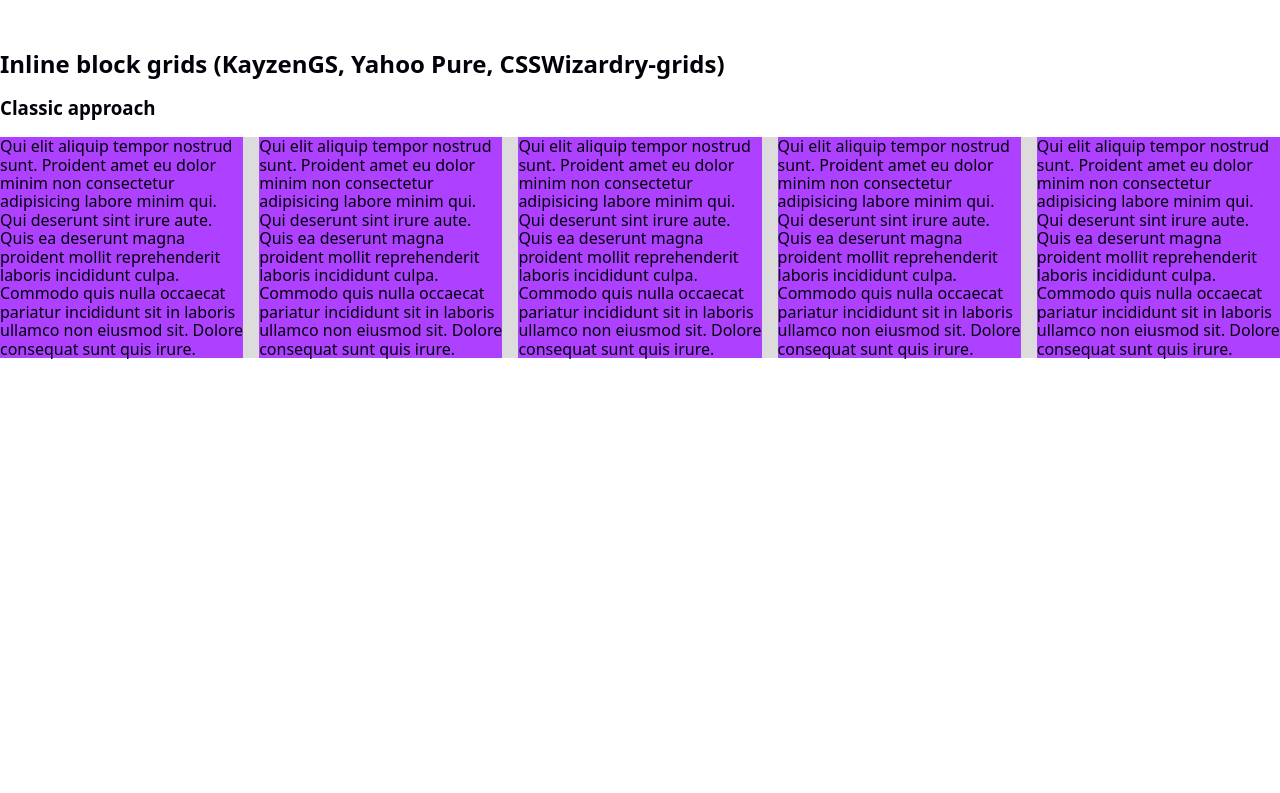
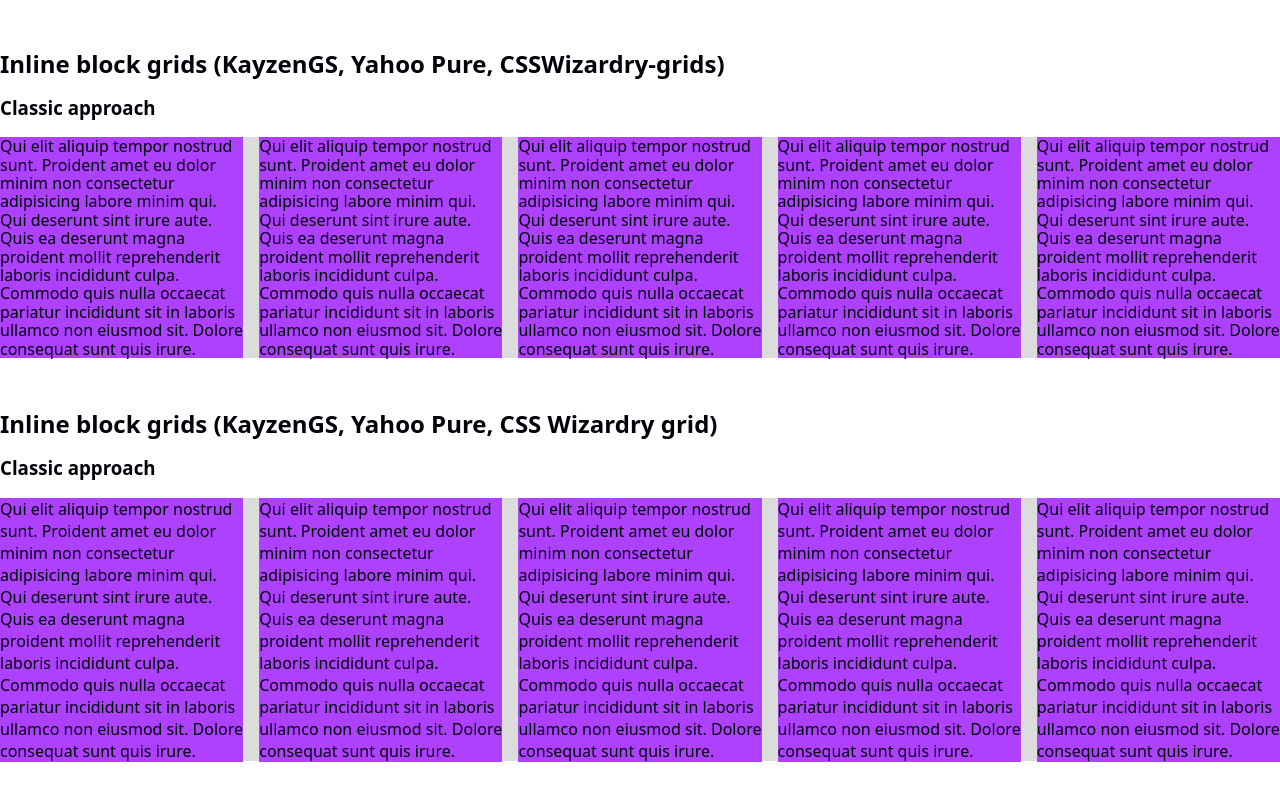
Before and after one commit to maurer2/yesteryear-grids, a Svelte app: page / in a window 1280 px wide. Shown: the part 1131-1924 px from the top of the page. Before the commit the page ends 1491 px from the top, so only its background shows below. Built offline with nearby package versions, Linux system fonts and the light colour scheme.

Commit message:
Added Inline block with text-align justify component

```diff
--- a/src/App.svelte
+++ b/src/App.svelte
@@ -5,6 +5,7 @@
   import FloatsMarginBased from "./lib/FloatsMarginBased/FloatsMarginBased.svelte";
   import FloatsContainerRelative from "./lib/FloatsContainerRelative/FloatsContainerRelative.svelte";
   import InlineBlock from "./lib/InlineBlock/InlineBlock.svelte";
+  import InlineBlockWithTextAlignJustify from "./lib/InlineBlockWithTextAlignJustify/InlineBlockWithTextAlignJustify.svelte";
 
   // const sections = [
   //   { label: "Basic float grid", id: "basic float-grid" },
@@ -37,12 +38,16 @@
     >{columnText}</FloatsContainerRelative
   >
   <InlineBlock {numberOfColumns}>{columnText}</InlineBlock>
+  <InlineBlockWithTextAlignJustify {numberOfColumns}
+    >{columnText}</InlineBlockWithTextAlignJustify
+  >
 </main>
 
 <style>
   @layer components {
     .main {
       display: flex;
+      margin-block-end: 2rem;
       flex-direction: column;
       gap: 2rem;
     }
--- /dev/null
+++ b/src/lib/InlineBlockWithTextAlignJustify/InlineBlockWithTextAlignJustify.svelte
@@ -0,0 +1,47 @@
+<script lang="ts">
+  import type { Snippet } from "svelte";
+
+  import Row from "../Row/Row.svelte";
+  import Column from "../Column/Column.svelte";
+
+  type InlineBlockWithTextAlignJustifyProps = {
+    numberOfColumns: number;
+    children: Snippet;
+  };
+  let { numberOfColumns, children }: InlineBlockWithTextAlignJustifyProps =
+    $props();
+</script>
+
+<section
+  style:--gutter-size-total={"calc((var(--number-of-columns) - 1) * var(--gutter-size))"}
+  style:--size-of-column={"calc((100% - var(--gutter-size-total)) / var(--number-of-columns))"}
+>
+  <h2>Inline block grids (KayzenGS, Yahoo Pure, CSS Wizardry grid)</h2>
+  <div>
+    <h3>Classic approach</h3>
+    <Row style="text-align: justify; line-height: 0;">
+      {#each { length: numberOfColumns } as _, index}
+        <Column
+          style="
+            display: inline-block;
+            inline-size: var(--size-of-column);
+            margin-block-end: -7px;
+            line-height: normal;
+            text-align: start;
+          "
+        >
+          {@render children?.()}
+        </Column>
+        {#if index === numberOfColumns - 1}
+          <span style="display: inline-block; inline-size: 100%; block-size: 0;"
+          ></span>
+        {/if}
+      {/each}
+    </Row>
+  </div>
+</section>
+
+<style>
+  @layer components {
+  }
+</style>
```
